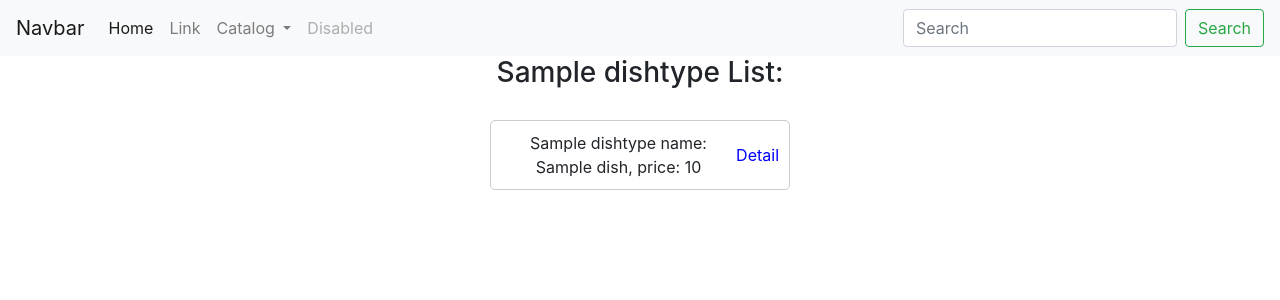
After one commit to svyshcho/restaurant-project, a Django app: page /category/1 in a window 1280 px wide. The commit adds this page. Shown: the top 300 px of the page. Run offline with Django 4.2, Linux system fonts and the light colour scheme; tables that the repository leaves empty hold one stand-in row (values such as "Sample post"); some libraries are stand-ins or nearby versions.

Commit message:
Added list page for dishes

```diff
--- a/restaurant/urls.py
+++ b/restaurant/urls.py
@@ -1,10 +1,11 @@
 from django.contrib import admin
 from django.urls import path
 
-from restaurant.views import index
+from restaurant.views import index, FoodListView
 
 urlpatterns = [
     path("", index, name="index"),
+    path("category/<int:pk>", FoodListView.as_view(), name="food-list"),
 ]
 
 app_name = "restaurant"
--- a/restaurant/views.py
+++ b/restaurant/views.py
@@ -1,5 +1,5 @@
-from django.shortcuts import render
-
+from django.shortcuts import render, get_object_or_404
+from django.views import generic
 from restaurant.models import DishType, Dish, Cook
 
 
@@ -18,3 +18,23 @@ def index(request):
     }
 
     return render(request, "restaurant/index.html", context=context)
+
+
+class FoodListView(generic.ListView):
+    model = Dish
+    context_object_name = "dishes_list"
+    template_name = "restaurant/dishes_list.html"
+
+    def get_queryset(self):
+        dish_type = self.kwargs["pk"]
+        queryset = Dish.objects.filter(dish_type__id=dish_type)
+
+        return queryset
+
+    def get_context_data(self, *, object_list=None, **kwargs):
+        context = super().get_context_data(**kwargs)
+        dish_pk = self.kwargs["pk"]
+        dish_type = get_object_or_404(DishType, pk=dish_pk)
+        context["dish_type"] = dish_type
+        context["dish_type_list"] = DishType.objects.all()
+        return context
--- a/restaurant_service/settings.py
+++ b/restaurant_service/settings.py
@@ -119,6 +119,8 @@ USE_TZ = True
 
 STATIC_URL = "static/"
 
+STATICFILES_DIRS = (BASE_DIR / "static",)
+
 # Default primary key field type
 # https://docs.djangoproject.com/en/4.2/ref/settings/#default-auto-field
 
--- a/restaurant_service/urls.py
+++ b/restaurant_service/urls.py
@@ -16,8 +16,10 @@ Including another URLconf
 """
 from django.contrib import admin
 from django.urls import path, include
+from django.conf import settings
+from django.conf.urls.static import static
 
 urlpatterns = [
     path("admin/", admin.site.urls),
     path("", include("restaurant.urls", namespace="catalog")),
-]
+] + static(settings.STATIC_URL, document_root=settings.STATIC_ROOT)
--- /dev/null
+++ b/static/css/styles.css
@@ -0,0 +1,28 @@
+.container-list {
+  text-align: center;
+}
+
+.dish-list {
+  list-style: none;
+  padding: 0;
+  margin: 20px;
+  display: flex;
+  flex-direction: column;
+  align-items: center;
+}
+
+.dish-item {
+  margin: 10px 0;
+  padding: 10px;
+  border: 1px solid #ccc;
+  border-radius: 5px;
+  display: flex;
+  justify-content: space-between;
+  align-items: center;
+  width: 300px;
+}
+
+.detail-link {
+  color: blue;
+  text-decoration: none;
+}
--- a/templates/base.html
+++ b/templates/base.html
@@ -1,8 +1,10 @@
+{% load static %}
 <!DOCTYPE html>
 <html lang="en">
 <head>
   <meta charset="UTF-8">
   <title>Restaurant project</title>
+  <link rel="stylesheet" href="{% static 'css/styles.css' %}">
   <link rel="stylesheet" href="https://cdn.jsdelivr.net/npm/bootstrap@4.6.2/dist/css/bootstrap.min.css" integrity="sha384-xOolHFLEh07PJGoPkLv1IbcEPTNtaed2xpHsD9ESMhqIYd0nLMwNLD69Npy4HI+N" crossorigin="anonymous">
 </head>
 <body>
--- a/templates/includes/sidebar.html
+++ b/templates/includes/sidebar.html
@@ -7,7 +7,7 @@
   <div class="collapse navbar-collapse" id="navbarSupportedContent">
     <ul class="navbar-nav mr-auto">
       <li class="nav-item active">
-        <a class="nav-link" href="#">Home <span class="sr-only">(current)</span></a>
+        <a class="nav-link" href="{% url 'catalog:index' %}">Home <span class="sr-only">(current)</span></a>
       </li>
       <li class="nav-item">
         <a class="nav-link" href="#">Link</a>
@@ -18,7 +18,7 @@
         </a>
         <div class="dropdown-menu" aria-labelledby="navbarDropdown">
           {% for dish_type in dish_type_list %}
-            <a class="dropdown-item" href="#">{{ dish_type.name.upper }}</a>
+            <a class="dropdown-item" href="{% url 'catalog:food-list' pk=dish_type.id%}">{{ dish_type.name.upper }}</a>
           {% endfor %}
         </div>
       </li>
--- /dev/null
+++ b/templates/restaurant/dishes_list.html
@@ -0,0 +1,15 @@
+{% extends "base.html" %}
+{% block content %}
+<div class="container-list">
+  <h3>{{ dish_type.name.capitalize }} List:</h3>
+  <ul class="dish-list">
+    {% for dish in dishes_list %}
+      <li class="dish-item">
+        {{ dish_type.name.capitalize }} name: {{ dish.name }}, price: {{ dish.price }}
+        <a href="#" class="detail-link">Detail</a>
+      </li>
+    {% endfor %}
+  </ul>
+</div>
+{% endblock %}
+{#{% url 'catalog:food-detail' pk=dish.id%}#}
```
